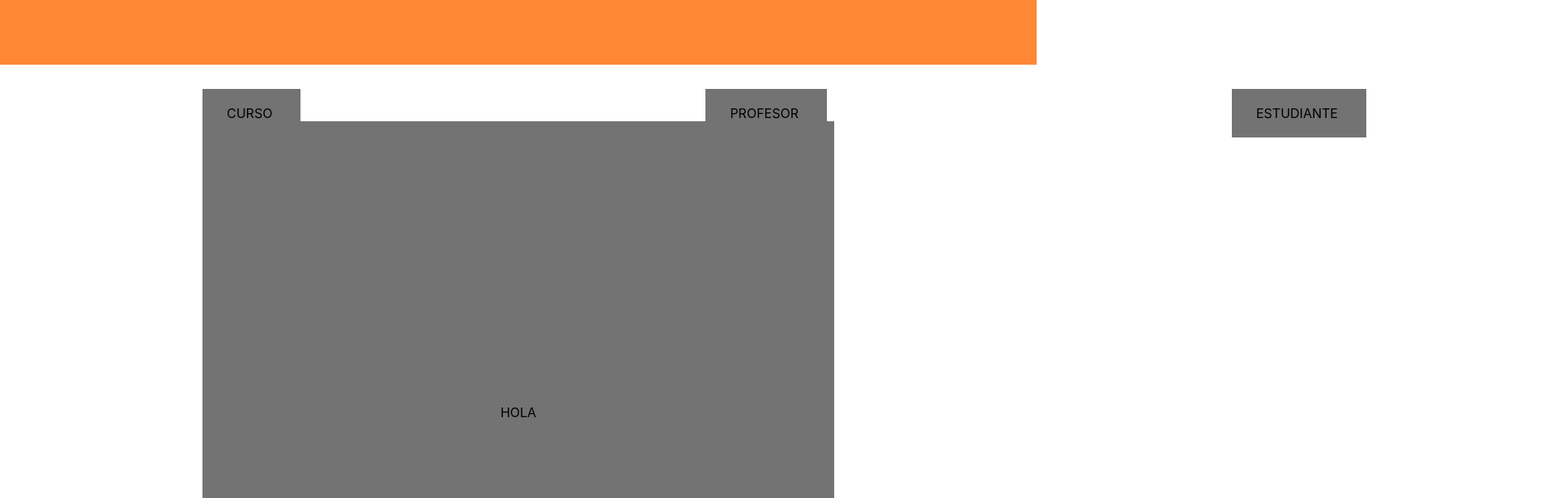
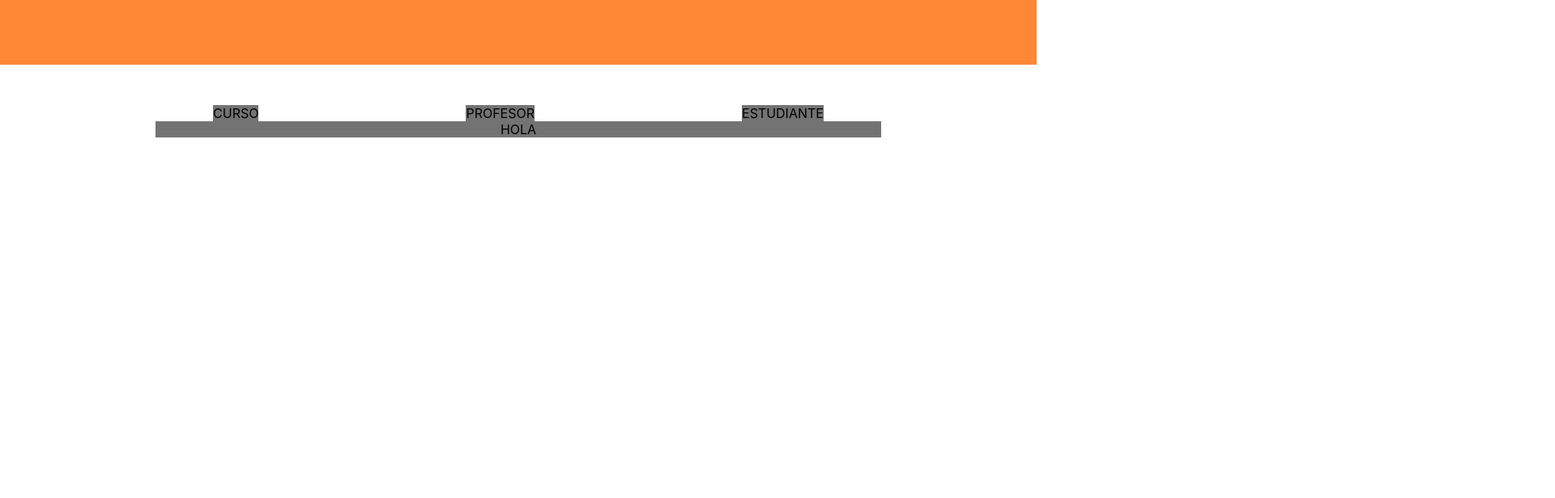
Before and after one commit to mavalero010/unisophosfront, a React (Create React App) app: page / in a window 1280 px wide. Shown: the top 616 px of the page at 81% size, 1920 px wide, since content can reach past the window. Built offline with nearby package versions, Linux system fonts and the light colour scheme.

Commit message:
Update pestañas.css

```diff
--- a/src/componentes/estilos/pestañas.css
+++ b/src/componentes/estilos/pestañas.css
@@ -1,14 +1,18 @@
 #pestaña{
     background-color: #737373;
-    padding: 20px 35px 20px 30px;
-    margin-left: 250px;
-    margin-right: 250px;
+    box-sizing: content-box;
+    width: 100%;
+    margin-left:10% ;
+    margin-right:10% ;
+
+
 
 }
 
 #tablagris{
     background-color: #737373;
-    margin-left: 250px;
-    margin-right: 250px;
-    padding: 350px 20px 350px 20px;
+    box-sizing: content-box;
+    width: 70%;
+    margin-left:10% ;
+    margin-right:10% ;
 }
```
